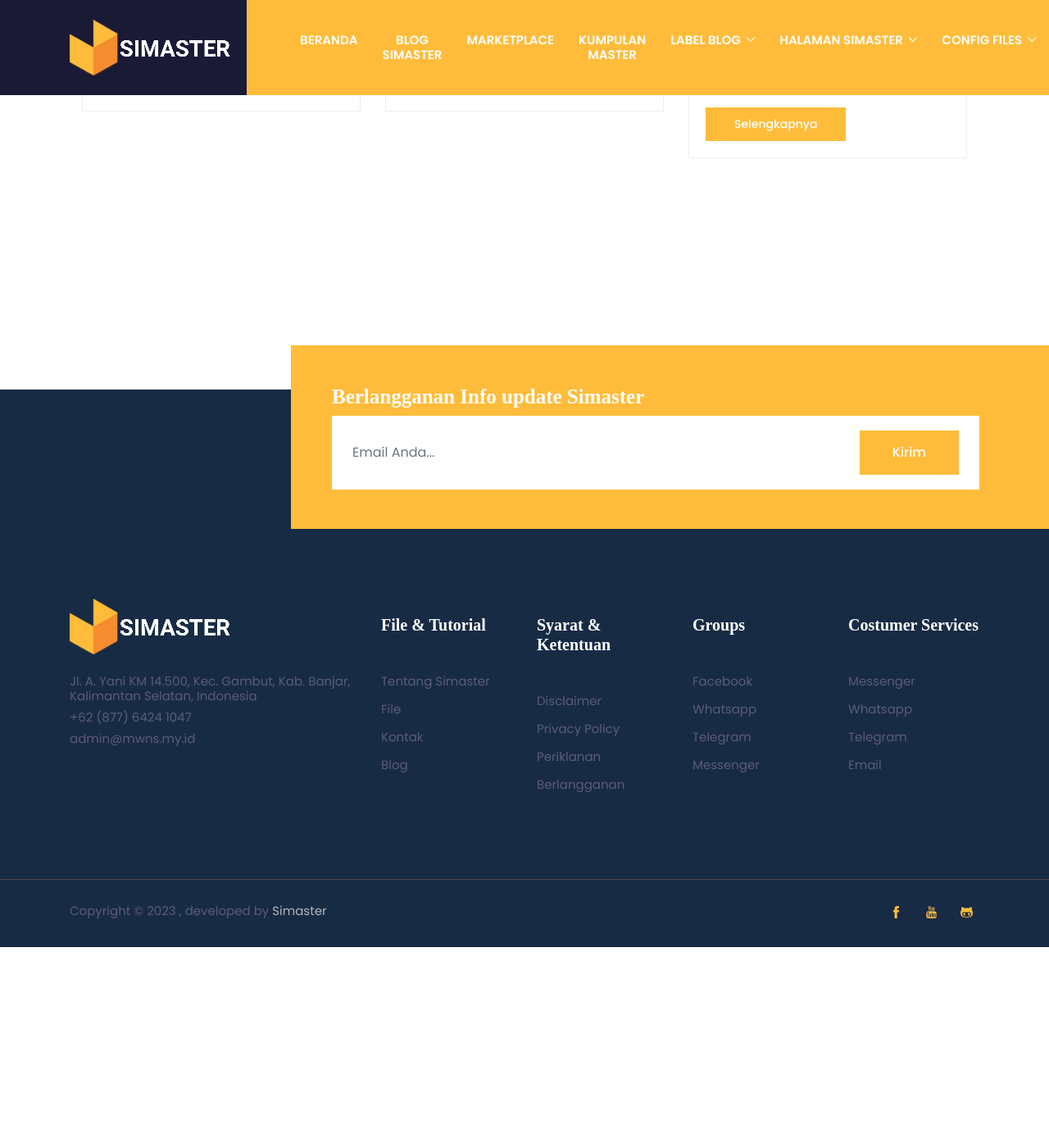
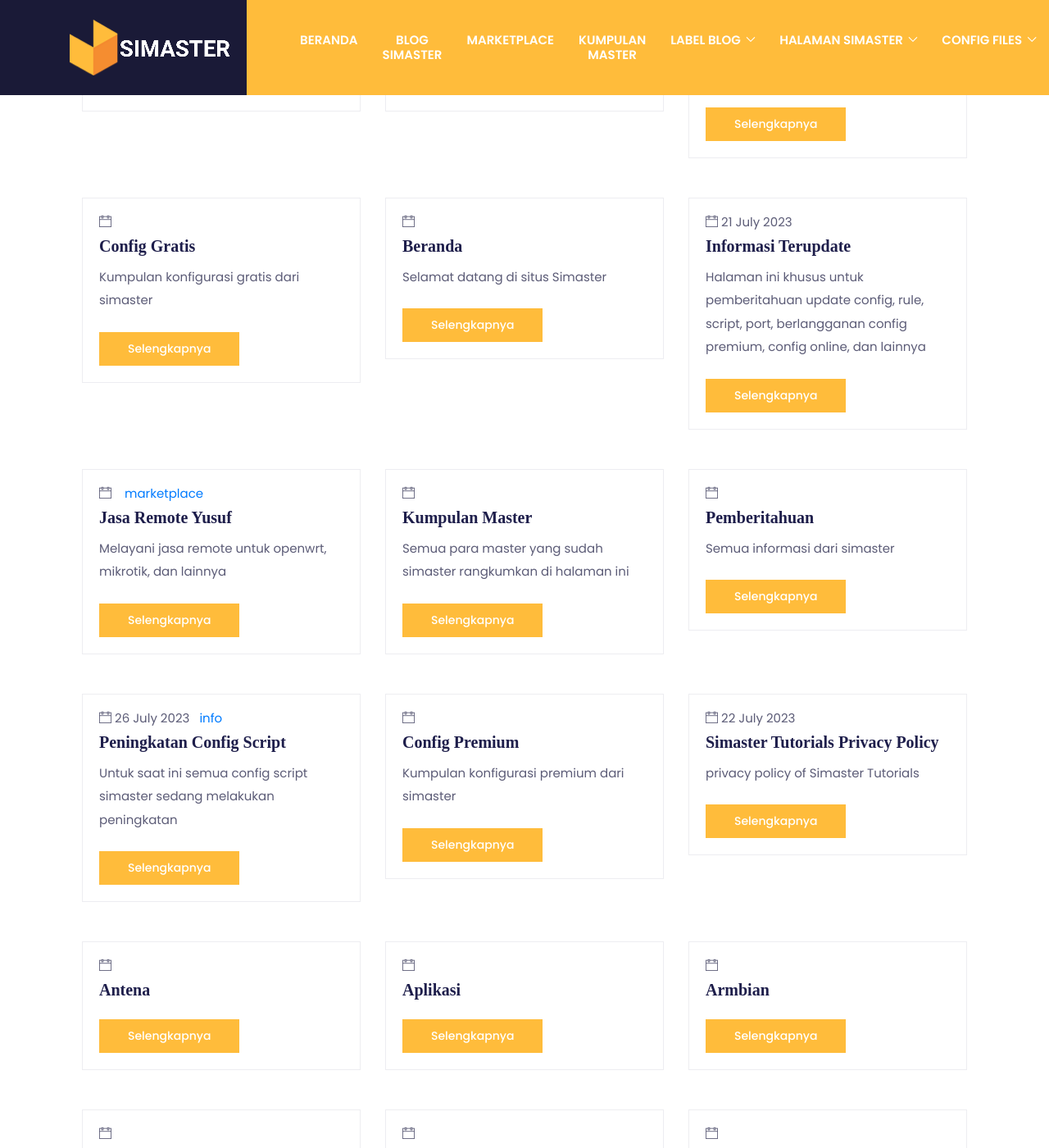
Before and after one commit to mwnsofficial/simastertutorials.github.io, a Jekyll site: the page built from informasi-terupdate.html, in a window 1280 px wide and 1400 px high, scrolled down 970 px. Shown: the whole window at 82% size. Built offline with Jekyll 4.4.1, drawn with Linux system fonts in a browser that asks for light colours; some web fonts are replaced; before the commit the page ends 2125 px from its top, so only the background shows below that; some of the changed text lies outside the part shown.

Commit message:
Update informasi-terupdate.html

```diff
--- a/informasi-terupdate.html
+++ b/informasi-terupdate.html
@@ -9,7 +9,7 @@ date: 2023-07-21
   <div class="container">
     <div class="row justify-content-center">
     <!-- course item -->
-      {% for page in site.pages limit:6 %}
+      {% for page in site.pages %}
        <div class="col-lg-4 col-sm-6 mb-5">
         <div class="card p-0 border-primary rounded-0 hover-shadow">
           <div class="card-body">
```
